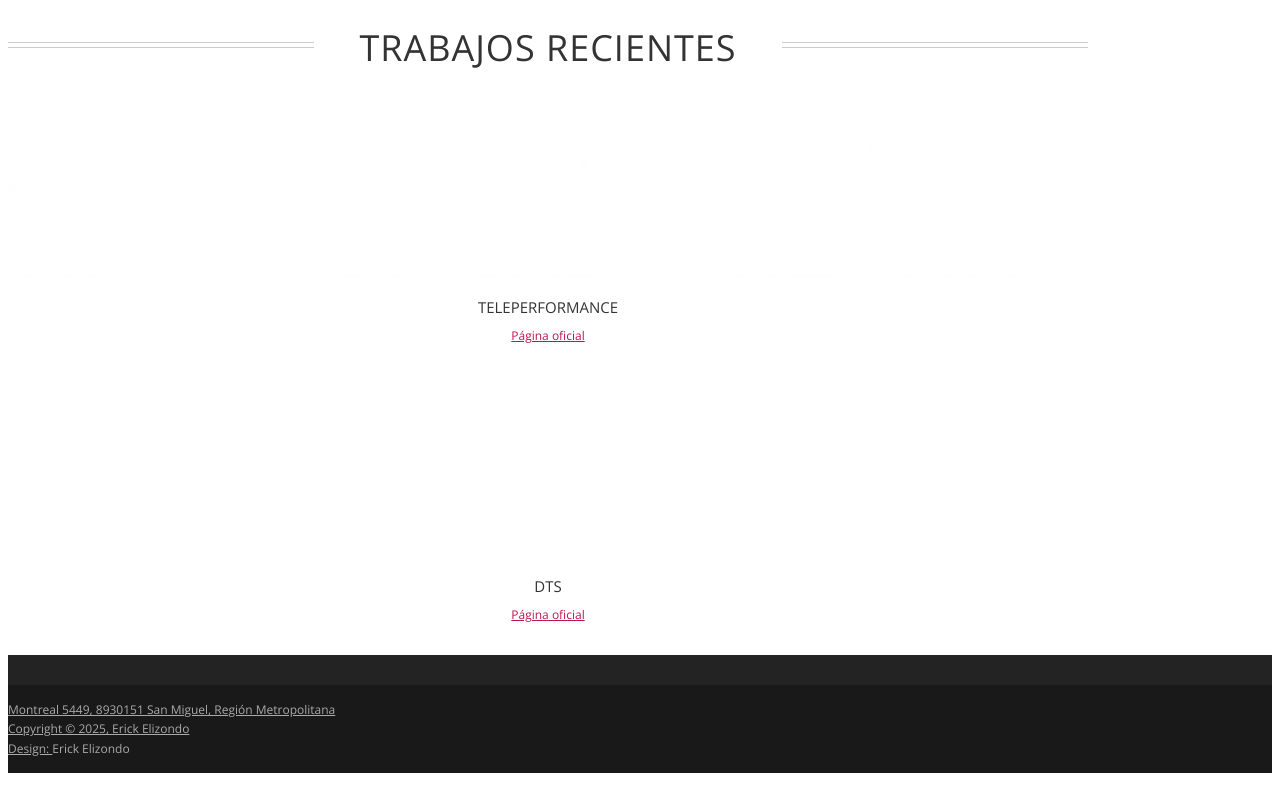
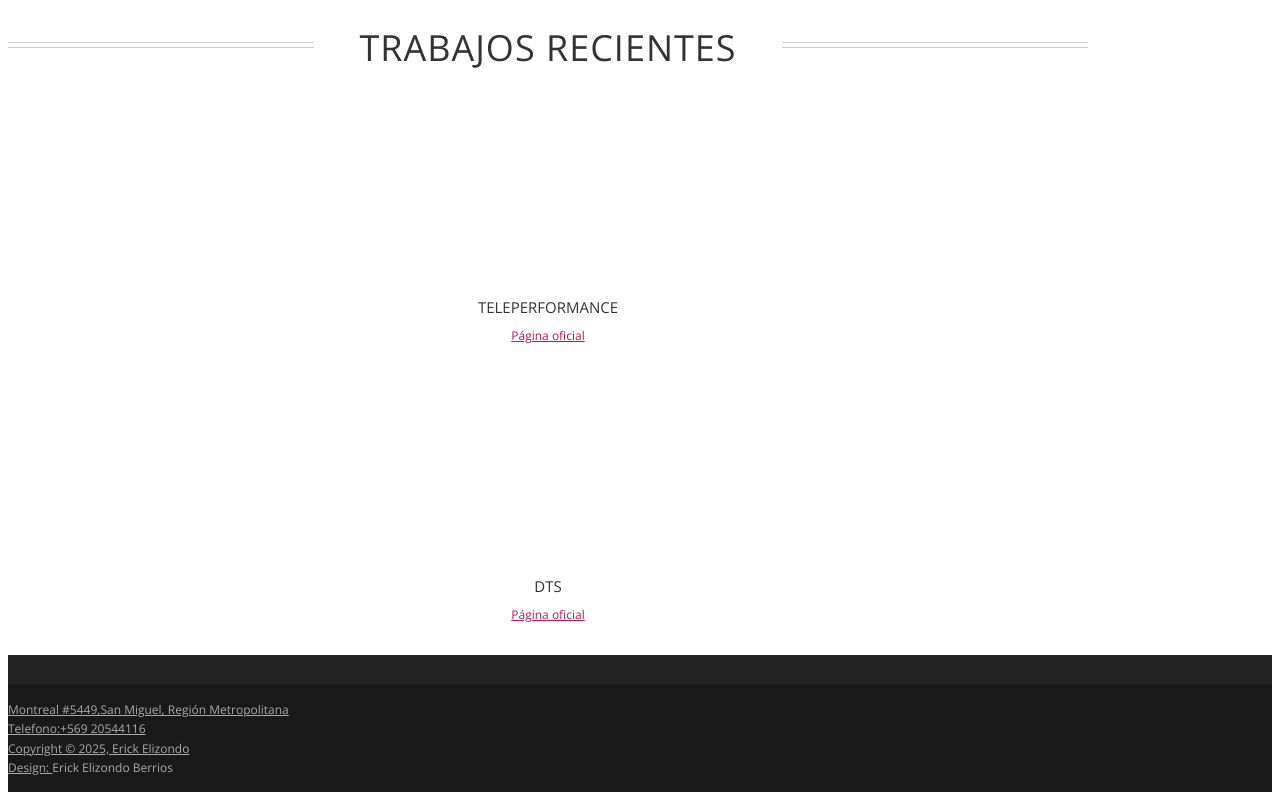
Before and after one commit to vegetaeeb/Erick-Elizondo, a plain HTML site: page index.html in a window 1280 px wide. Shown: the part 1758-2558 px from the top of the page. Drawn offline with nearby package versions, Linux system fonts and the light colour scheme; some icons are missing; a web font is replaced by a local one.

Commit message:
Update index.html

```diff
--- a/index.html
+++ b/index.html
@@ -184,7 +184,8 @@
 
 			<div class="col-md-6 widget">
 				<div class="widget-body">
-					<p>Montreal 5449, 8930151 San Miguel, Región Metropolitana </p>
+					<p>Montreal #5449,San Miguel, Región Metropolitana </p>
+					<p>Telefono:+569 20544116 </p>
 				</div>
 			</div>
 
@@ -192,7 +193,7 @@
 				<div class="widget-body">
 					<p class="text-right">
 						Copyright &copy; 2025, Erick Elizondo<br>
-						Design: <a "Erick Elizondo" rel="designer">Erick Elizondo</a> </p>
+						Design: <a "Erick Elizondo Berrios" rel="designer">Erick Elizondo Berrios</a> </p>
 				</div>
 			</div>
 
```
